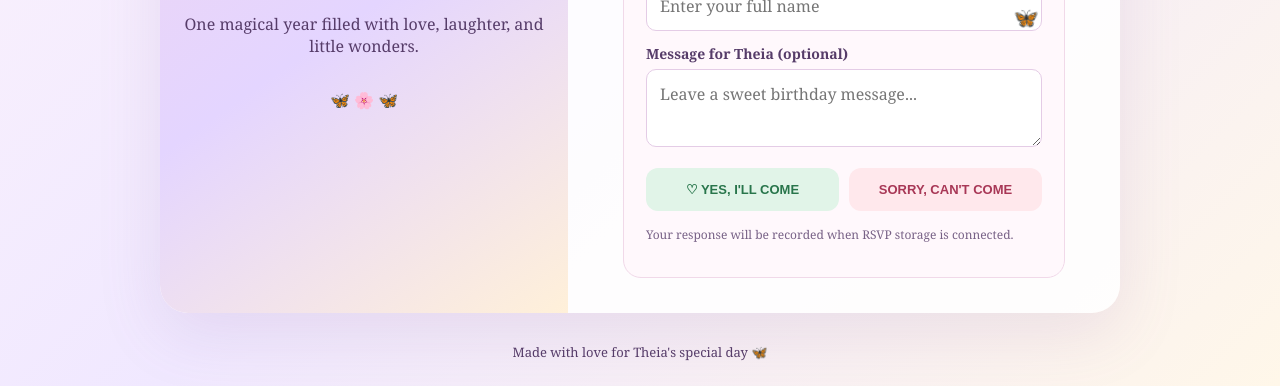
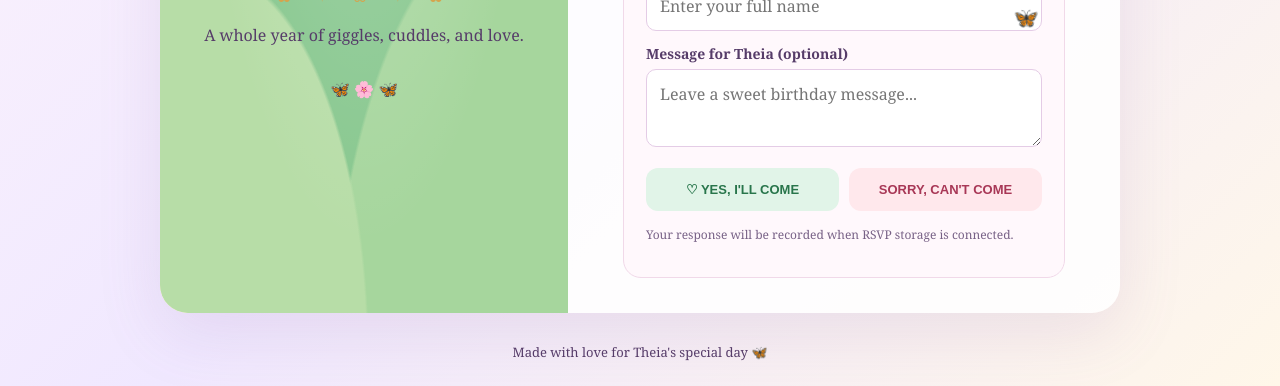
Before and after one commit to carlmazecs/theia-birthday-rsvp, a plain HTML site: page index.html in a window 1280 px wide. Shown: the part 582-968 px from the top of the page. Drawn offline with Linux system fonts and the light colour scheme.

Commit message:
Add fairy-garden backdrop and soften invitation copy
Replace the fairy-tale wording with a warm, simple birthday message and add a pastel sky, rolling garden hills, and soft star accents behind Theia's birthday cover. Preserve event details and RSVP behavior.

```diff
--- a/index.html
+++ b/index.html
@@ -57,10 +57,37 @@ main {
   box-shadow: 0 20px 65px #8b659b22;
 }
 .cover {
+  position: relative;
+  isolation: isolate;
+  overflow: hidden;
   padding: 34px 22px;
   text-align: center;
-  background: linear-gradient(145deg,#f7d6e8,#e4d5ff 60%,#fff0d9);
+  background: linear-gradient(180deg,#dcecff 0%,#f7e1f1 58%,#ffeaca 100%);
 }
+.cover::before {
+  content: "";
+  position: absolute;
+  z-index: 0;
+  inset: 0;
+  background:
+    radial-gradient(ellipse at 12% 105%,#b7dda7 0 31%,transparent 31.5%),
+    radial-gradient(ellipse at 88% 110%,#a6d69d 0 37%,transparent 37.5%),
+    radial-gradient(ellipse at 48% 122%,#87c78e 0 46%,transparent 46.5%);
+}
+.cover::after {
+  content: "";
+  position: absolute;
+  z-index: 0;
+  inset: 0;
+  pointer-events: none;
+  background:
+    radial-gradient(circle at 12% 17%,rgba(255,255,255,.9) 0 2px,transparent 3px),
+    radial-gradient(circle at 75% 13%,rgba(255,255,255,.85) 0 2px,transparent 3px),
+    radial-gradient(circle at 89% 38%,rgba(255,255,255,.8) 0 1.5px,transparent 2.5px),
+    radial-gradient(circle at 23% 54%,rgba(255,255,255,.8) 0 1.5px,transparent 2.5px),
+    radial-gradient(ellipse at 50% 0%,rgba(255,255,255,.35),transparent 65%);
+}
+.cover > * { position: relative; z-index: 1; }
 .crown { font-size: 32px; }
 h1 { font-size: clamp(34px,7vw,62px); margin: 8px 0; line-height: 1.05; }
 .script { color: var(--rose); font-style: italic; }
@@ -132,10 +159,10 @@ footer { text-align: center; padding: 0 15px 25px; font-size: 13px; }
   <div class="layout">
     <section class="cover">
       <div class="crown">♕ ✨ ♕</div>
-      <p class="subtitle">A little fairy tale begins</p>
+      <p class="subtitle">Come celebrate a year of smiles</p>
       <h1 class="script">Theia's<br>1st Birthday</h1>
       <div class="flowerline">✿ ✧ ❀ ✧ ✿</div>
-      <p>One magical year filled with love, laughter, and little wonders.</p>
+      <p>A whole year of giggles, cuddles, and love.</p>
       <p>🦋 🌸 🦋</p>
     </section>
     <section class="content">
```
